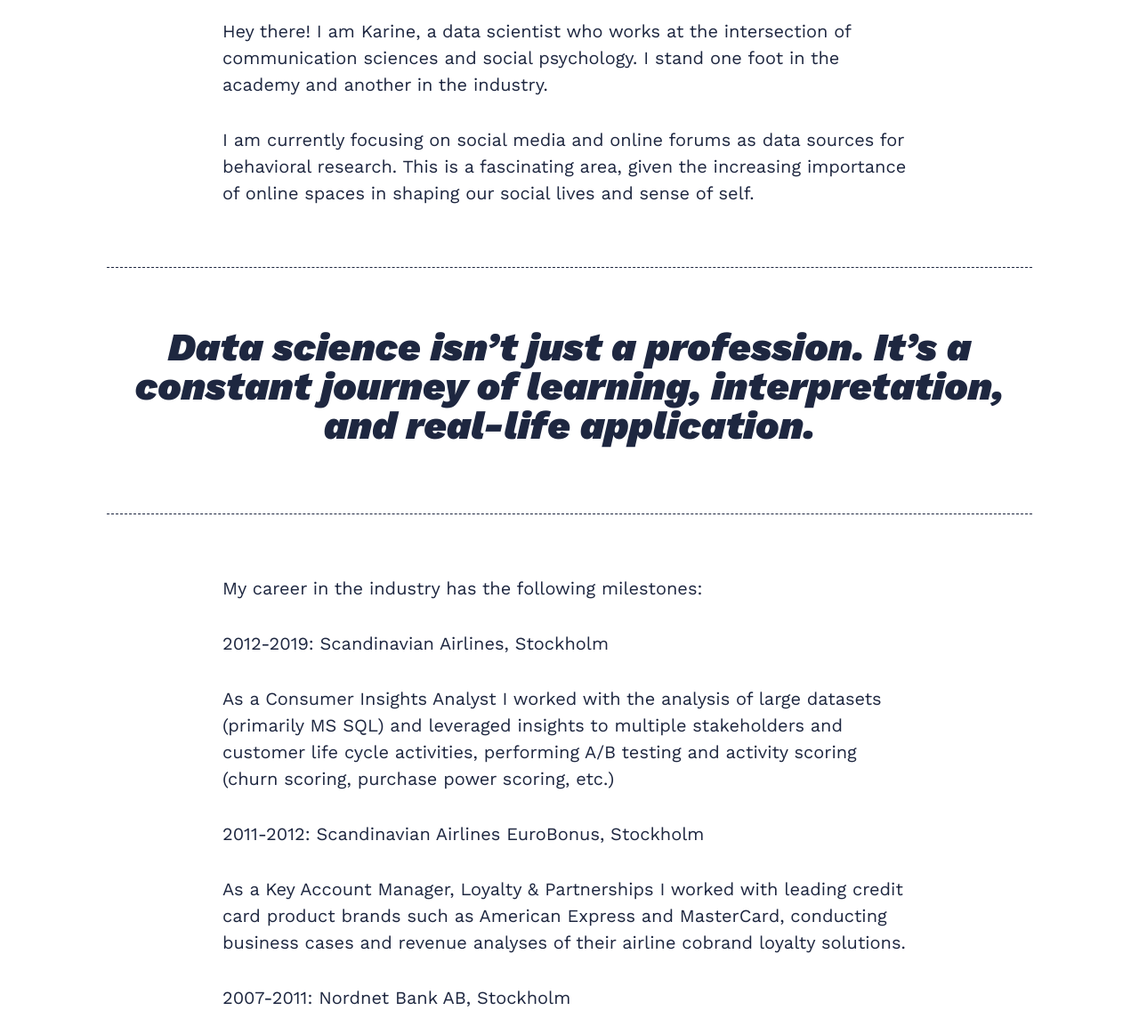
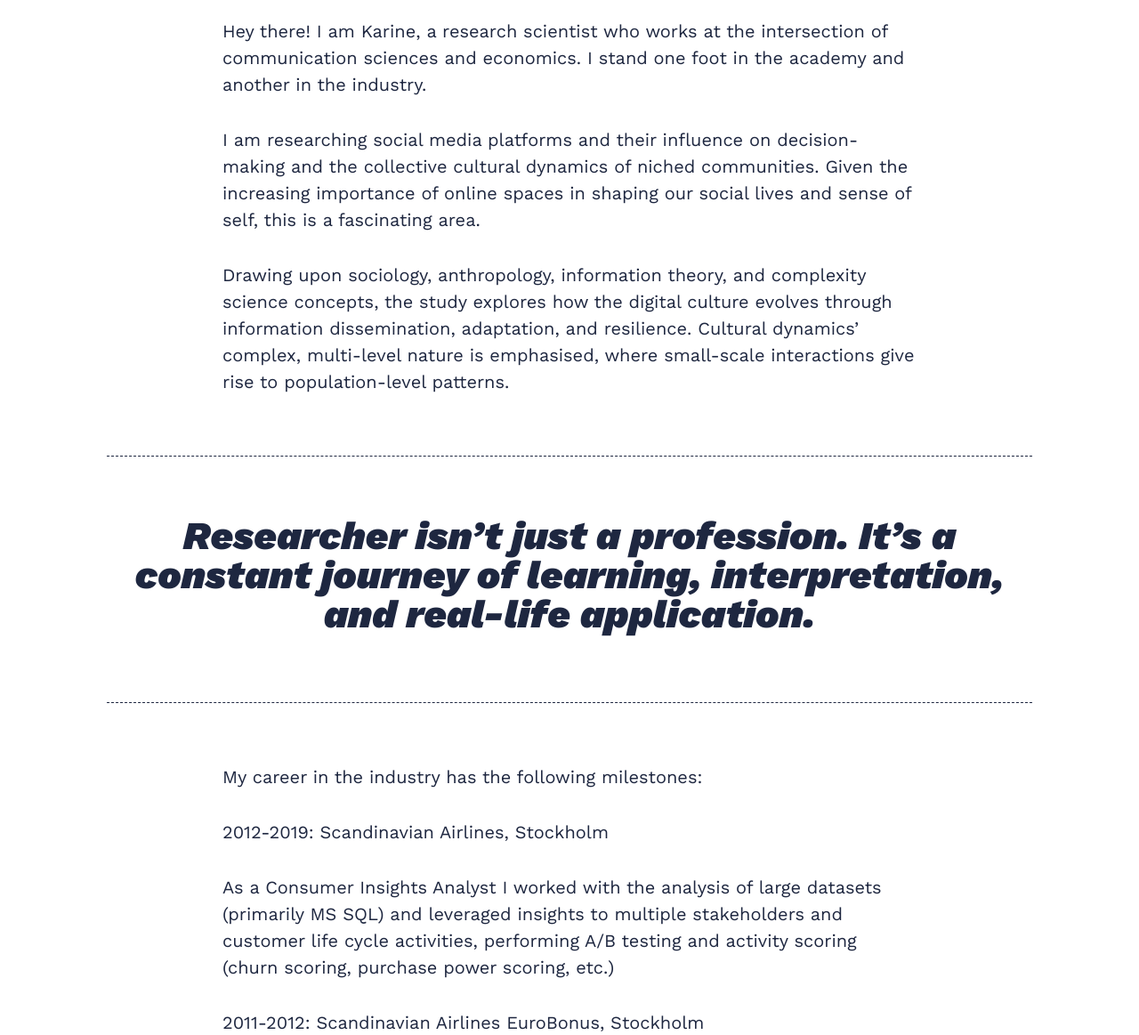
Before and after one commit to kargam0167/kargam0167.github.io, a Jekyll site: the page built from _pages/about.md, in a window 1280 px wide and 1400 px high, scrolled down 422 px. Shown: the part 237-1400 px from the top of the window at 89% size. Built offline with Jekyll 4.4.1, drawn with Linux system fonts in a browser that asks for light colours; nearby versions of some CDN libraries.

Commit message:
Update about.md

```diff
--- a/_pages/about.md
+++ b/_pages/about.md
@@ -8,13 +8,15 @@ permalink: /about/
 
 </div>
 
-Hey there! I am Karine, a data scientist who works at the intersection of communication sciences and social psychology. I stand one foot in the academy and another in the industry.
+Hey there! I am Karine, a research scientist who works at the intersection of communication sciences and economics. I stand one foot in the academy and another in the industry.
 
 
-I am currently focusing on social media and online forums as data sources for behavioral research. This is a fascinating area, given the increasing importance of online spaces in shaping our social lives and sense of self.
+I am researching social media platforms and their influence on decision-making and the collective cultural dynamics of niched communities. Given the increasing importance of online spaces in shaping our social lives and sense of self, this is a fascinating area.
+
+Drawing upon sociology, anthropology, information theory, and complexity science concepts, the study explores how the digital culture evolves through information dissemination, adaptation, and resilience. Cultural dynamics' complex, multi-level nature is emphasised, where small-scale interactions give rise to population-level patterns.
 
 
-> Data science isn't just a profession. It's a constant journey of learning, interpretation, and real-life application.
+> Researcher isn't just a profession. It's a constant journey of learning, interpretation, and real-life application.
 
 My career in the industry has the following milestones:
 
```
